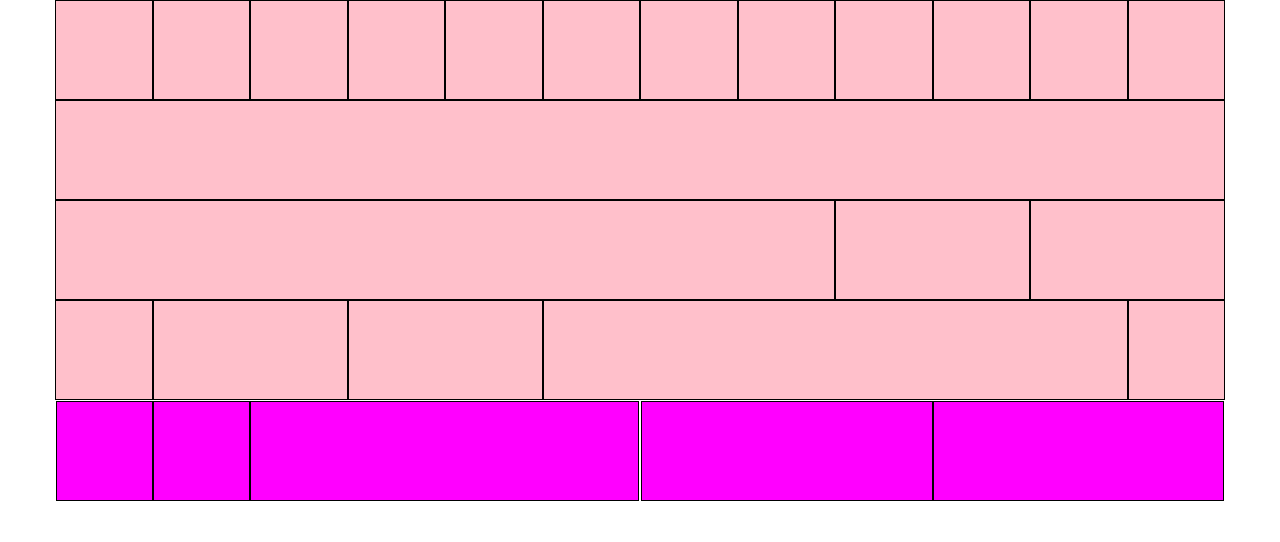
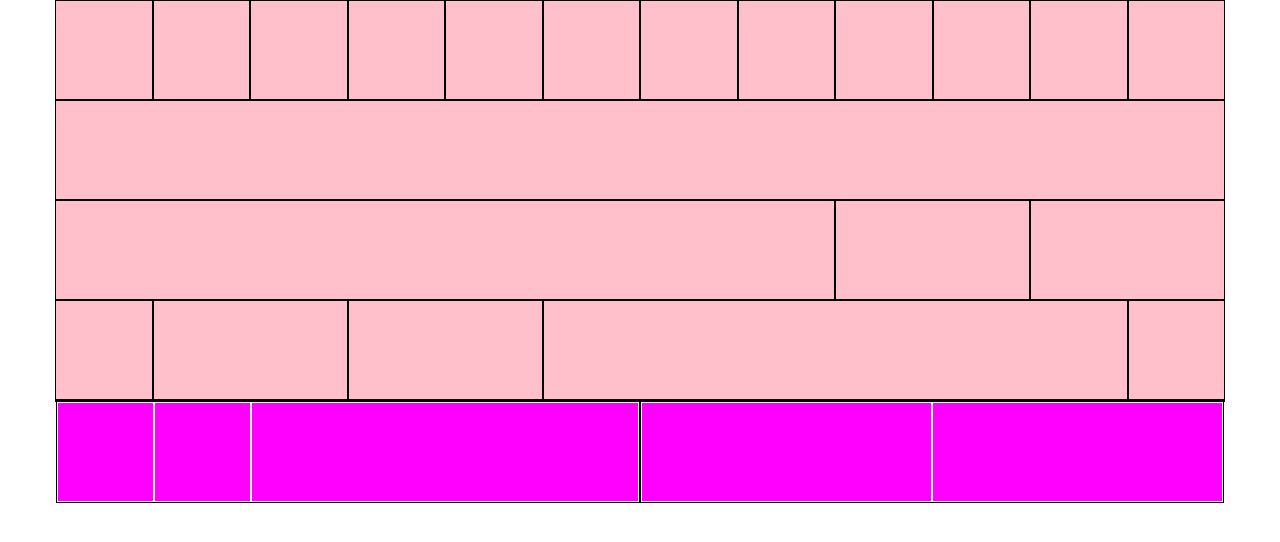
Before and after one commit to alessiogarifo92/html-css-12bool, a plain HTML site: page index.html in a window 1280 px wide. Drawn offline with Linux system fonts and the light colour scheme.

Commit message:
completamento esercizio

```diff
--- a/css/style.css
+++ b/css/style.css
@@ -20,10 +20,23 @@
 
 /* regole per footer */
 
+footer{
+  border: 1px solid black;
+}
+
 #foot-left,
 #foot-right{
   float: left;
   width: 50%;
   background-color: magenta;
+  border: 1px solid black;
+}
+
+#foot-left > .col-8,
+#foot-left > .col-2 {
   border: 1px solid white;
 }
+
+#foot-right > .col-6 {
+  border: 1px solid white;
+}
```
